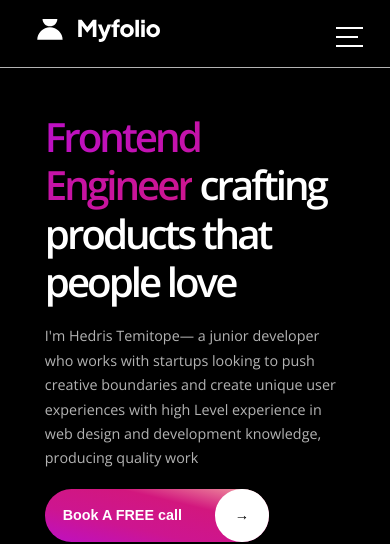
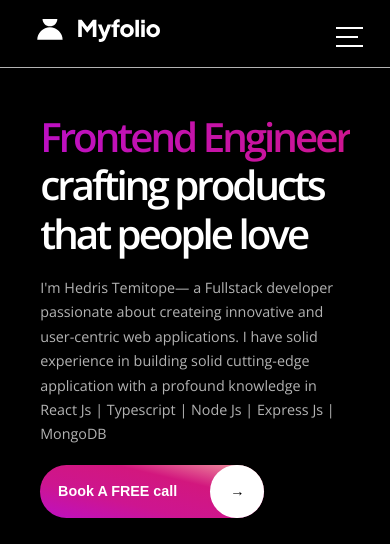
Before and after one commit to HedrisTemmyTop/devhedris-portfolio, a React (Vite) app: page / in a window 390 px wide. Shown: the top 544 px of the page. Built offline with nearby package versions, Linux system fonts and the light colour scheme.

Commit message:
added SEO and fixed responsive layouts

```diff
--- a/package.json
+++ b/package.json
@@ -12,7 +12,8 @@
   "dependencies": {
     "framer-motion": "^10.12.18",
     "react": "^18.2.0",
-    "react-dom": "^18.2.0"
+    "react-dom": "^18.2.0",
+    "react-helmet": "^6.1.0"
   },
   "devDependencies": {
     "@types/react": "^18.0.28",
--- a/src/App.tsx
+++ b/src/App.tsx
@@ -8,6 +8,7 @@ import Process from "./components/Process/Process";
 import About from "./components/About/About";
 import Testimonails from "./components/Testimonials/Testimonial";
 import Footer from "./components/Footer/Footer";
+import Meta from "./components/Meta/Meta";
 const hero = {
   borderBottom: "1px solid rgba(255, 255, 255, 0.2)",
 };
@@ -15,6 +16,7 @@ const hero = {
 const App = () => {
   return (
     <div className="app">
+      <Meta />
       <div className="hero" style={hero}>
         <Header />
         <Hero />
--- a/src/components/Hero/Hero.module.css
+++ b/src/components/Hero/Hero.module.css
@@ -19,6 +19,7 @@ main {
   letter-spacing: -3px;
 }
 .HeroHead span:not(:last-child) {
+  white-space: nowrap;
   background-image: linear-gradient(to right, #bd10c3, #cd1590);
   -webkit-background-clip: text;
   color: transparent;
@@ -80,7 +81,7 @@ main button span:not(:first-child) {
     margin-top: 4rem;
   }
   .HeroRight img {
-    width: 80%;
+    width: 90%;
     max-width: 70rem;
   }
 }
--- a/src/components/Hero/Hero.tsx
+++ b/src/components/Hero/Hero.tsx
@@ -8,7 +8,7 @@ const Hero = () => {
   const isInview = useInView(ref, { once: true });
   useEffect(() => {
     if (isInview) mainControls.start("visible");
-  }, [isInview]);
+  }, [isInview, mainControls]);
   return (
     <main>
       <div className={classes.HeroLeft}>
@@ -47,10 +47,10 @@ const Hero = () => {
           animate={mainControls}
           transition={{ duration: 1, delay: 0.25 }}
         >
-          I'm Hedris Temitope— a junior developer who works with startups
-          looking to push creative boundaries and create unique user experiences
-          with high Level experience in web design and development knowledge,
-          producing quality work
+          I'm Hedris Temitope— a Fullstack developer passionate about createing
+          innovative and user-centric web applications. I have solid experience
+          in building solid cutting-edge application with a profound knowledge
+          in React Js | Typescript | Node Js | Express Js | MongoDB
         </motion.div>
         <a href="tel:+2348161126466">
           <motion.button
--- /dev/null
+++ b/src/components/Meta/Meta.tsx
@@ -0,0 +1,19 @@
+import { Helmet } from "react-helmet";
+const APP_NAME = "BABALOLA IDRIS TEMITOPE PORTFOLIO";
+
+const Meta = () => {
+  return (
+    <Helmet>
+      <title>devhedris | Portfolio</title>
+      <meta name="description" content="Babalola Idris Temitope Portfolio" />
+      <meta name="application-name" content={APP_NAME} />
+      <meta
+        name="keywords"
+        content="Devhedris, BABALOLA IDRIS TEMITOPE, Temmy_Top, Hedris_TemmyTop, devhedris portfolio "
+      />
+      <meta name="author" content="BABALOLA IDRIS TEMITOPE" />
+    </Helmet>
+  );
+};
+
+export default Meta;
```
Also changed, not shown: 2 other files (tests, documents, lock files or other folders).
